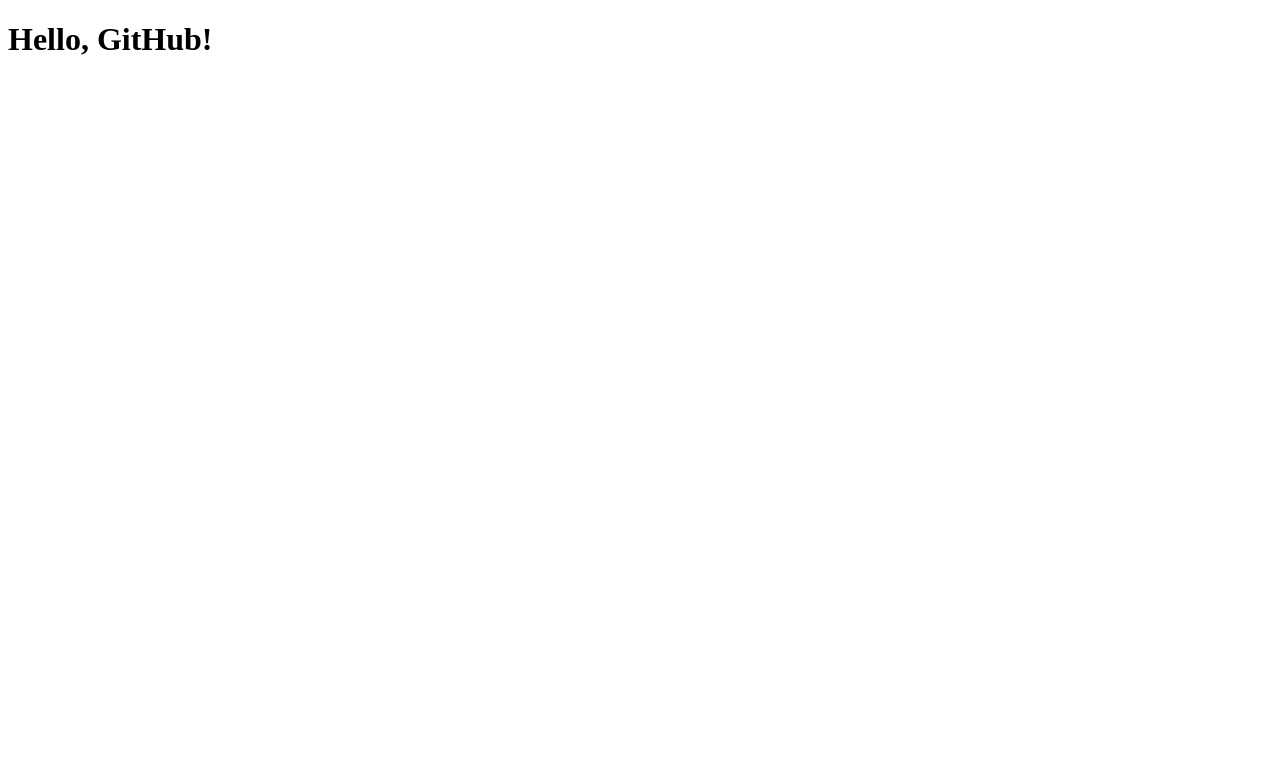
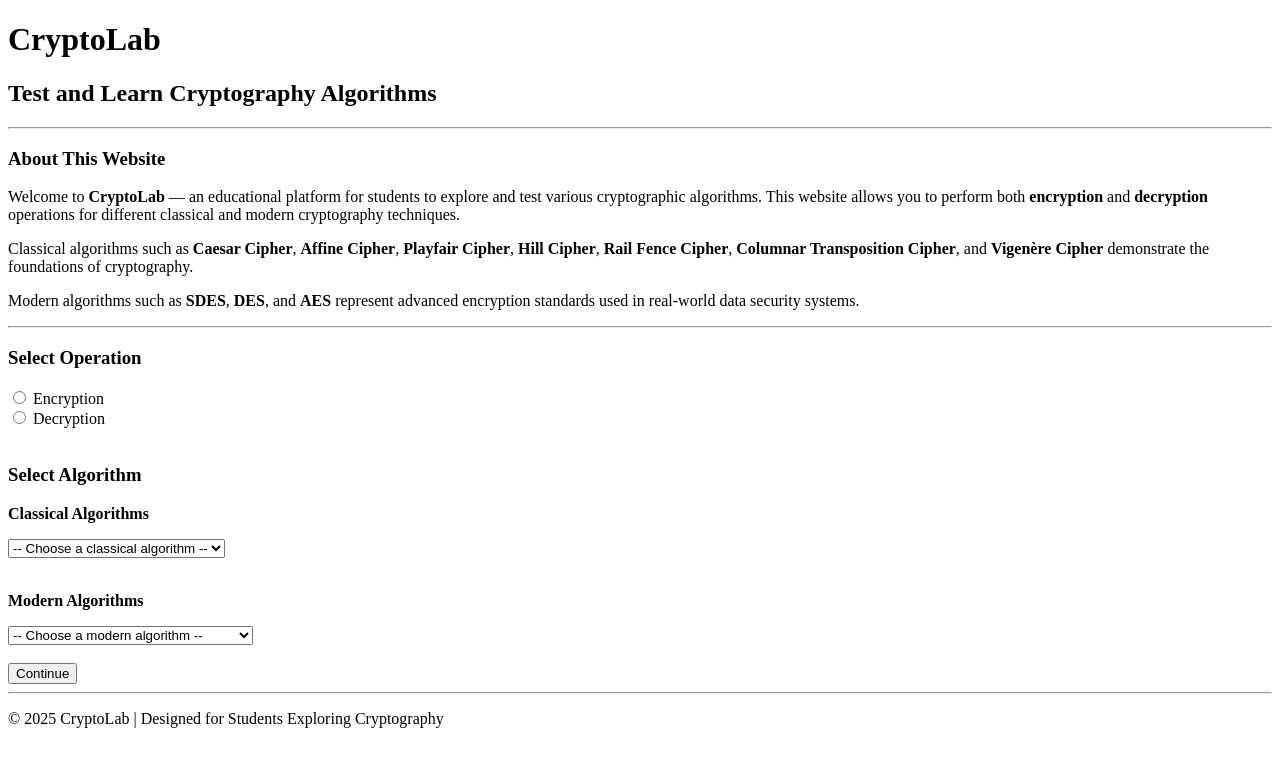
Before and after one commit to Twasi-Parashar/Cryptography_toolkit, a website: page FrontEnd/index.html in a window 1280 px wide. Drawn offline with Linux system fonts and the light colour scheme.

Commit message:
updating index

```diff
--- a/FrontEnd/index.html
+++ b/FrontEnd/index.html
@@ -1,9 +1,77 @@
 <!DOCTYPE html>
-<html>
+<html lang="en">
 <head>
-    <title>My First Page</title>
+  <meta charset="UTF-8">
+  <meta name="viewport" content="width=device-width, initial-scale=1.0">
+  <title>CryptoLab - Cryptography Testing Platform</title>
 </head>
 <body>
-    <h1>Hello, GitHub!</h1>
+  <h1>CryptoLab</h1>
+  <h2>Test and Learn Cryptography Algorithms</h2>
+
+  <hr>
+
+  <h3>About This Website</h3>
+  <p>
+    Welcome to <strong>CryptoLab</strong> — an educational platform for students to explore and test various
+    cryptographic algorithms. This website allows you to perform both <strong>encryption</strong> and
+    <strong>decryption</strong> operations for different classical and modern cryptography techniques.
+  </p>
+
+  <p>
+    Classical algorithms such as <strong>Caesar Cipher</strong>, <strong>Affine Cipher</strong>,
+    <strong>Playfair Cipher</strong>, <strong>Hill Cipher</strong>, <strong>Rail Fence Cipher</strong>,
+    <strong>Columnar Transposition Cipher</strong>, and <strong>Vigenère Cipher</strong> demonstrate the
+    foundations of cryptography.
+  </p>
+
+  <p>
+    Modern algorithms such as <strong>SDES</strong>, <strong>DES</strong>, and <strong>AES</strong> represent
+    advanced encryption standards used in real-world data security systems.
+  </p>
+
+  <hr>
+
+  <form action="#" method="get">
+    <h3>Select Operation</h3>
+    <input type="radio" id="encrypt" name="mode" value="encrypt" required>
+    <label for="encrypt">Encryption</label><br>
+
+    <input type="radio" id="decrypt" name="mode" value="decrypt">
+    <label for="decrypt">Decryption</label><br><br>
+
+    <h3>Select Algorithm</h3>
+    <p><strong>Classical Algorithms</strong></p>
+    <select name="classical" id="classical">
+      <option value="">-- Choose a classical algorithm --</option>
+      <option value="caesar">Caesar Cipher</option>
+      <option value="affine">Affine Cipher</option>
+      <option value="playfair">Playfair Cipher</option>
+      <option value="hill">Hill Cipher</option>
+      <option value="railfence">Rail Fence Cipher</option>
+      <option value="columnar">Columnar Transposition Cipher</option>
+      <option value="vigenere">Vigenère Cipher</option>
+    </select>
+
+    <br><br>
+
+    <p><strong>Modern Algorithms</strong></p>
+    <select name="modern" id="modern">
+      <option value="">-- Choose a modern algorithm --</option>
+      <option value="sdes">Simplified DES (SDES)</option>
+      <option value="des">DES (Data Encryption Standard)</option>
+      <option value="aes">AES (Advanced Encryption Standard)</option>
+    </select>
+
+    <br><br>
+
+    <input type="submit" value="Continue">
+  </form>
+
+  <hr>
+
+  <footer>
+    <p>© 2025 CryptoLab | Designed for Students Exploring Cryptography</p>
+  </footer>
 </body>
 </html>
```
Also changed, not shown: FrontEnd/header.html (deleted, +0 -64 lines).
